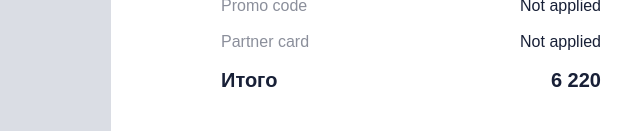
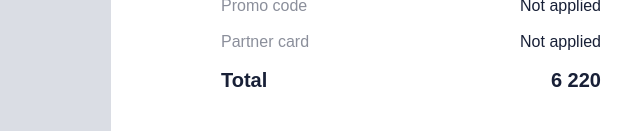
Before and after one commit to mbibko/verryberry-email, a website: page app/html/order-cancel.html in a window 1280 px wide. Shown: the part 669-800 px from the top of the page, 229-869 px from the left. Drawn offline with nearby package versions, Linux system fonts and the light colour scheme; files that its build step writes are made by us from their sources; files whose address does not match are found by name.

Commit message:
fixed text

```diff
--- a/app/html/order-cancel.html
+++ b/app/html/order-cancel.html
@@ -43,7 +43,7 @@
         </tbody>
         <tfoot>
         <tr>
-          <td>Итого</td>
+          <td>Total</td>
           <td align="right">6 220 </td>
         </tr>
         </tfoot>
```
Also changed, not shown: app/html/order-finish.html (+1 -1 lines).
